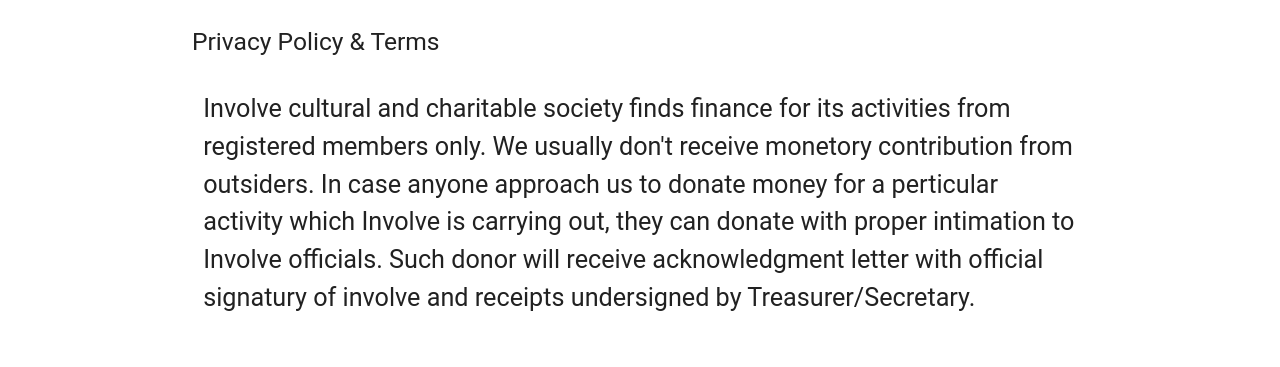
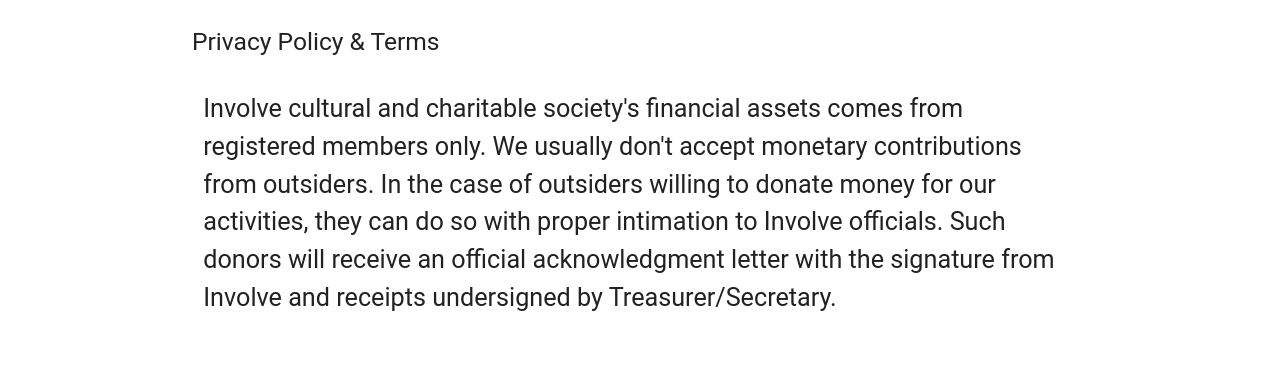
Before and after one commit to involvevtk/web-app, a website: page public/privacy-terms.html in a window 1280 px wide. Shown: the part 92-459 px from the top of the page. Drawn offline with nearby package versions, Linux system fonts and the light colour scheme.

Commit message:
Content update: privacy

```diff
--- a/public/privacy-terms.html
+++ b/public/privacy-terms.html
@@ -130,14 +130,13 @@
         <div class="row">
           <div class="col s12">
             <p class="flow-text">
-              Involve cultural and charitable society finds finance for its
-              activities from registered members only. We usually don't receive
-              monetory contribution from outsiders. In case anyone approach us
-              to donate money for a perticular activity which Involve is
-              carrying out, they can donate with proper intimation to Involve
-              officials. Such donor will receive acknowledgment letter with
-              official signatury of involve and receipts undersigned by
-              Treasurer/Secretary.
+              Involve cultural and charitable society's financial assets comes
+              from registered members only. We usually don't accept monetary
+              contributions from outsiders. In the case of outsiders willing to
+              donate money for our activities, they can do so with proper
+              intimation to Involve officials. Such donors will receive an
+              official acknowledgment letter with the signature from Involve and
+              receipts undersigned by Treasurer/Secretary.
             </p>
           </div>
         </div>
```
Also changed, not shown: src/templates/pages/privacy-terms.html (+7 -8 lines).
